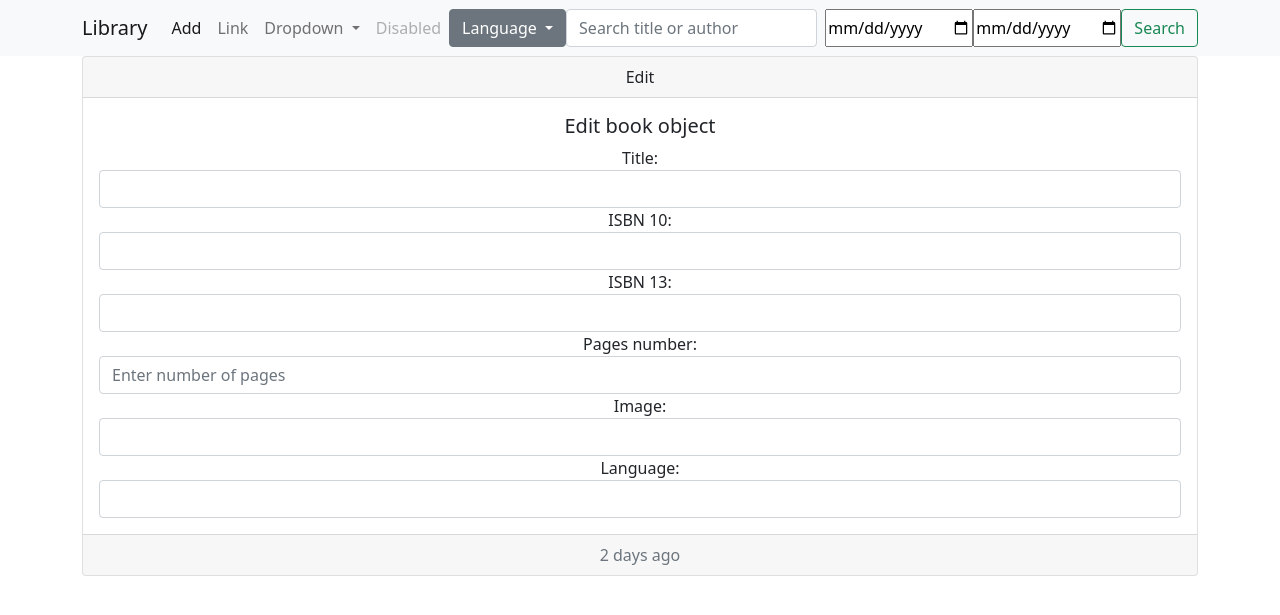
After one commit to jokonoo/LibraryApi, a Django app: template books_api/templates/books_api/test_edit.html in a window 1280 px wide. The commit adds this page. Shown: the top 615 px of the page. Run offline with Django 4.2, Linux system fonts and the light colour scheme; the template is opened without the code that fills it: values that come from a table or form of the project are taken from there, others are empty; parts of the project's set-up code (start-up, migrations or seed data) failed here and were passed over.

Commit message:
added form to edit date, added form to edit book, added template with basic book edit form

```diff
--- /dev/null
+++ b/books_api/forms.py
@@ -0,0 +1,30 @@
+from django import forms
+from .models import Book, Date
+
+
+class BookEditForm(forms.ModelForm):
+    class Meta:
+        model = Book
+        exclude = ('pub_date', 'id',)
+        widgets = {
+            'title': forms.TextInput(
+                attrs={'type': 'text', 'class': 'form-control', 'id': 'title'}),
+            'ISBN_10': forms.TextInput(
+                attrs={'type': 'text', 'class': 'form-control', 'id': 'ISBN_10'}),
+            'ISBN_13': forms.TextInput(
+                attrs={'type': 'text', 'class': 'form-control', 'id': 'ISBN_13'}),
+            'pages_number': forms.NumberInput(
+                attrs={'type': 'number', 'class': 'form-control', 'id': 'pages_number',
+                       'placeholder': 'Enter number of pages'}),
+            'image': forms.URLInput(
+                attrs={'type': 'url', 'class': 'form-control', 'id': 'image'}),
+            'language': forms.TextInput(
+                attrs={'type': 'text', 'class': 'form-control', 'id': 'language'})
+
+        }
+
+
+class DateEditForm(forms.ModelForm):
+    class Meta:
+        model = Date
+        exclude = ('searching_date',)
--- a/books_api/models.py
+++ b/books_api/models.py
@@ -21,10 +21,10 @@ class Date(models.Model):
         else:
             return f'{self.year}'
 
-        return_date = str(self.year)
-        return_date += separator + str(self.month) if self.month else return_date
-        return_date += separator + st(self.day) if self.day else return_date
-        return return_date
+        #return_date = str(self.year)
+        #return_date += separator + str(self.month) if self.month else return_date
+        #return_date += separator + st(self.day) if self.day else return_date
+        #return return_date
 
     def __str__(self):
         return self.get_full_date()
--- a/books_api/templates/books_api/main.html
+++ b/books_api/templates/books_api/main.html
@@ -59,7 +59,7 @@
                         {% endfor %}
                     </ul>
                 </div>
-                <input class="form-control me-2" type="search" placeholder="Search title, author or language"
+                <input class="form-control me-2" type="search" placeholder="Search title or author"
                        aria-label="Search" name="q">
                 <input type="date" name="date_from">
                 <input type="date" name="date_to">
@@ -82,27 +82,27 @@
                 </div>
                 <div class="col-md-8">
                     <div class="card-body">
-                        <a href="{{book.get_absolute_url}}"><h5 class="card-title">{{book.title}}</h5></a>
+                        <h5 class="card-title">{{book.title}}</h5>
                         <ul class="list-group list-group-flush">
                             <li class="list-group-item">
                                 {% with authors=book.get_authors_names %}
-                                Authors: {{ authors|join:", " }}
+                                <strong>Authors:</strong> {{ authors|join:", " }}
                                 {% endwith %}
                             </li>
                             <li class="list-group-item">
-                                Pages: {{book.pages_number|default:"Missing data"}}
+                                <strong>Pages:</strong> {{book.pages_number|default:"Missing data"}}
                             </li>
                             <li class="list-group-item">
-                                Language: {{book.language|default:"Missing data"}}
+                                <strong>Language:</strong> {{book.language|upper|default:"Missing data"}}
                             </li>
                             <li class="list-group-item">
-                                ISBN 10: {{book.ISBN_10|default:"Missing data"}}
+                                <strong>ISBN 10:</strong> {{book.ISBN_10|default:"Missing data"}}
                             </li>
                             <li class="list-group-item">
-                                ISBN 13: {{book.ISBN_13|default:"Missing data"}}
+                                <strong>ISBN 13:</strong> {{book.ISBN_13|default:"Missing data"}}
                             </li>
                             <li class="list-group-item">
-                                Image URL: {{book.image|default:"Missing data"}}
+                                <strong>Image URL:</strong> {{book.image|default:"Missing data"}}
                             </li>
                         </ul>
                         <p class="card-text">
@@ -112,6 +112,8 @@
                                 {% endwith %}
                             </small>
                         </p>
+                        <a class="btn btn-primary" href="{{book.get_absolute_url}}" role="button">Details</a>
+                        <a class="btn btn-primary" href="{% url 'edit_book_view' book.id %}" role="button">Edit</a>
                     </div>
                 </div>
             </div>
--- /dev/null
+++ b/books_api/templates/books_api/test_edit.html
@@ -0,0 +1,25 @@
+{% extends 'books_api/main.html' %}
+{% block body %}
+{% csrf_token %}
+<div class="container">
+    <div class="card text-center">
+        <div class="card-header">
+            Edit
+        </div>
+        <div class="card-body">
+            <h5 class="card-title">Edit book object</h5>
+            <form>
+                {% for field in form_b %}
+                <div class="form-group">
+                    {{field.errors}}
+                    {{field.label_tag}} {{field}}
+                </div>
+                {% endfor %}
+            </form>
+        </div>
+        <div class="card-footer text-muted">
+            2 days ago
+        </div>
+    </div>
+</div>
+{% endblock body %}
--- a/books_api/urls.py
+++ b/books_api/urls.py
@@ -1,9 +1,9 @@
 from django.urls import path
-from .views import main_page_view, scraper, detail_book_view
+from .views import main_page_view, scraper, detail_book_view, edit_book_view
 
 urlpatterns = [
     path('', main_page_view, name='books_view'),
-    #path(),
     path('scraping/', scraper, name='scraper'),
     path('details/<str:identifier>/', detail_book_view, name='books_detail_view'),
+    path('edit/<str:identifier>/', edit_book_view, name='edit_book_view'),
 ]
```
Also changed, not shown: books_api/templates/books_api/book.html (+21 -4 lines), books_api/views.py (+9 -1 lines).
